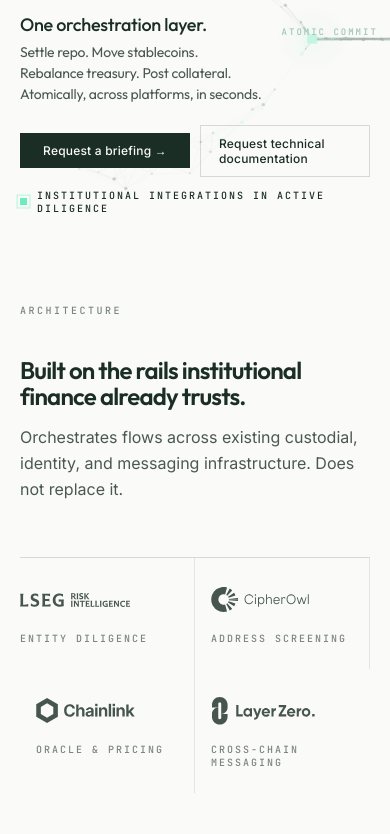
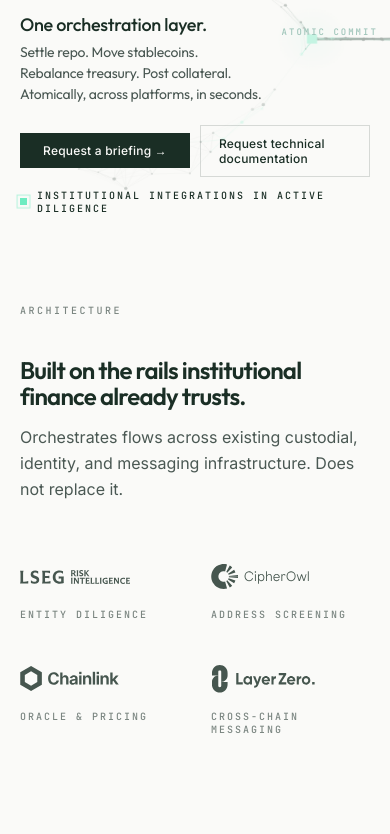
Before and after one commit to alouie-design/keystone-homepage, a plain HTML site: page index.html in a window 390 px wide. Shown: the part 230-1064 px from the top of the page. Drawn offline with Linux system fonts and the light colour scheme.

Commit message:
Mobile: logo grid cleanup, alignment, spacing

```diff
--- a/index.html
+++ b/index.html
@@ -712,16 +712,17 @@
 
   /* Two-column grids → single column */
   #architecture   { padding-top: 53px !important; }
-  .cstack-intro   { grid-template-columns: 1fr; gap: 14px; margin-bottom: 54px; }
+  .cstack-intro   { grid-template-columns: 1fr; gap: 14px; margin-bottom: 36px; }
   .section-p      { margin-top: 0; }
   .thesis-grid    { grid-template-columns: 1fr; gap: 40px; }
   .engagement-grid { grid-template-columns: 1fr; gap: 20px; }
   .sim-box        { margin-top: 0; }
 
   /* Logo grid: 4-up → 2-up */
-  .logo-grid      { grid-template-columns: repeat(2, 1fr); }
-  .logo-cell      { padding: 24px 16px 24px 0; }
+  .logo-grid      { grid-template-columns: repeat(2, 1fr); border-top: none; }
+  .logo-cell      { padding: 20px 16px 20px 0; border-right: none; gap: 13px; }
   .logo-cell + .logo-cell { padding-left: 16px; }
+  .logo-cell:nth-child(odd) { padding-left: 0; }
 
   /* Spec table: 3-col → stacked */
   .spec-row       { grid-template-columns: 1fr; gap: 6px; padding: 20px 0; }
```
